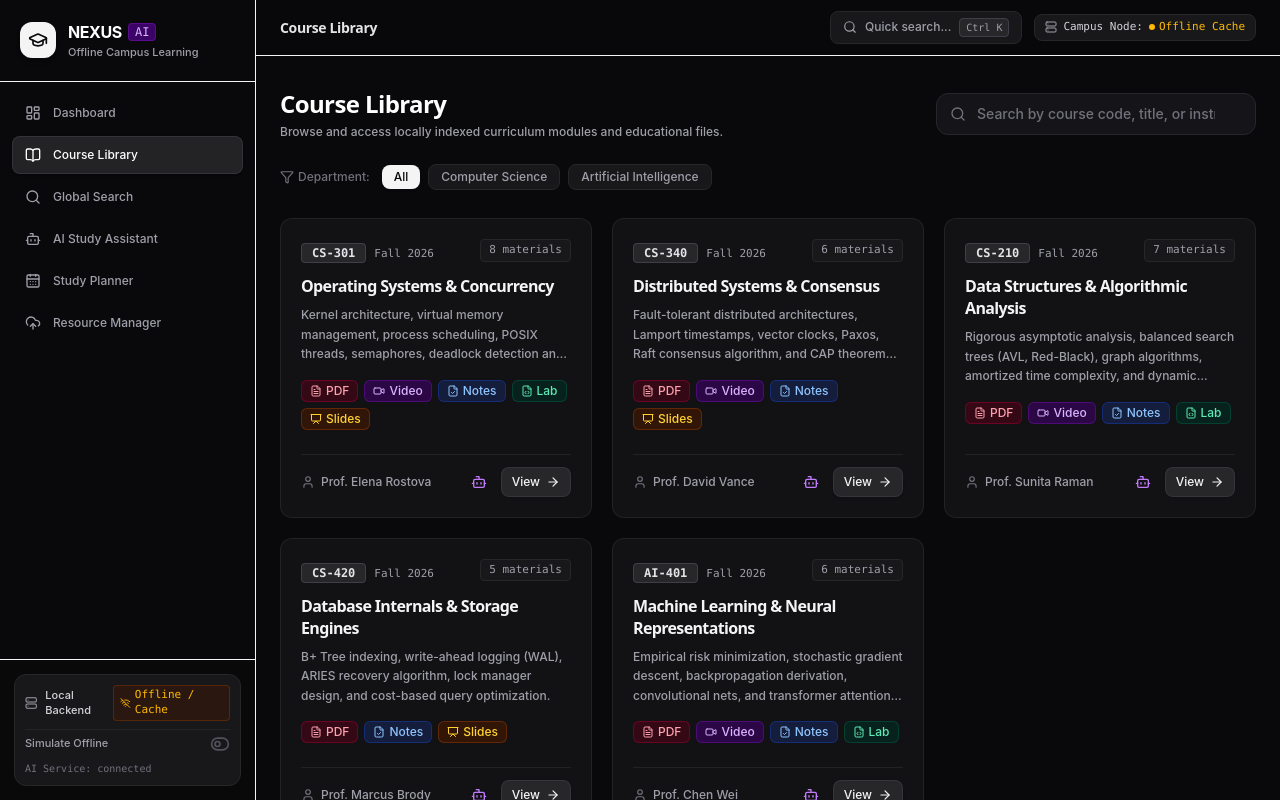
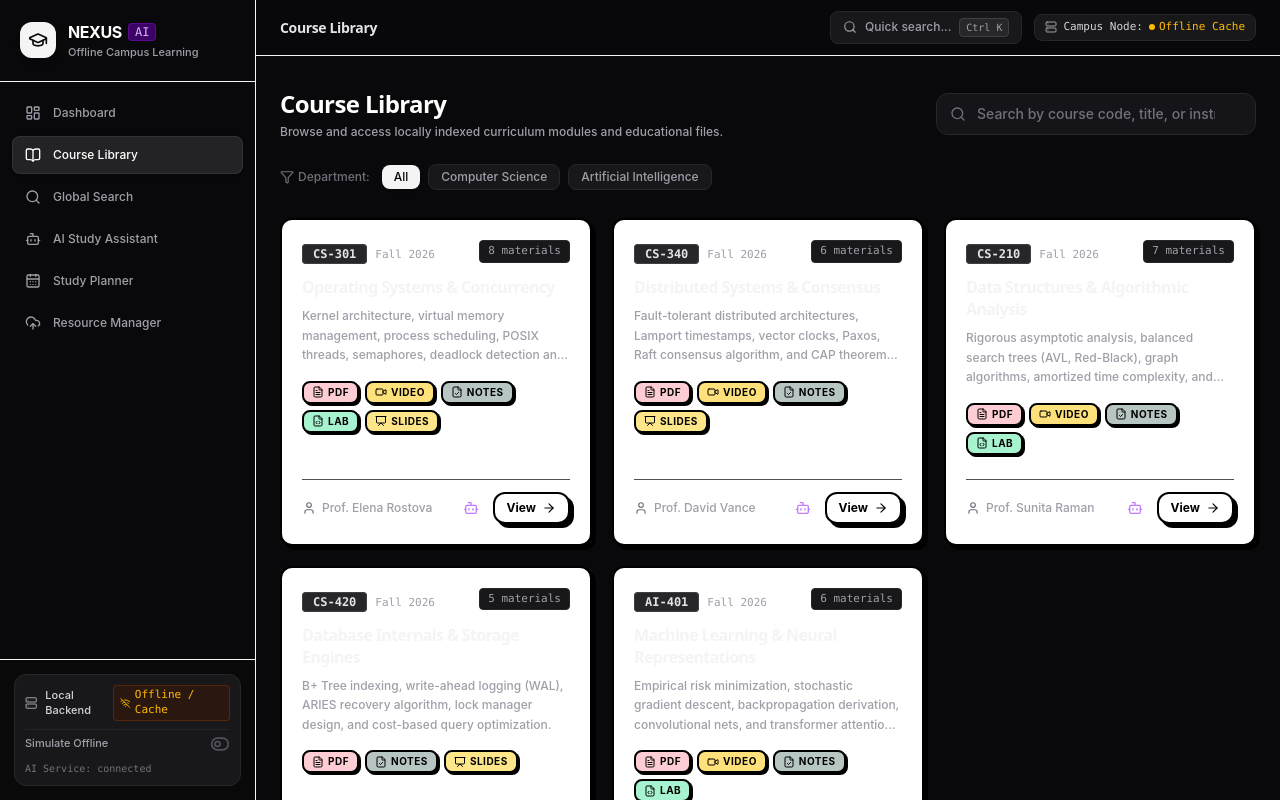
Before and after one commit to Sriram-Nambiar/Nexus, a React (Vite) app in the folder frontend/: page /courses in a window 1280 px wide. Built offline with nearby package versions, Linux system fonts and the light colour scheme; no server answers; a web font is replaced by a local one.

Commit message:
feat(ui): convert base UI components (Button, Card, Badge, Modal) to Neo-Brutalist specification

```diff
--- a/frontend/src/components/common/Badge.tsx
+++ b/frontend/src/components/common/Badge.tsx
@@ -4,7 +4,7 @@ import { FileText, Video, FileCode, Presentation, FileCheck, CheckCircle2, Alert
 
 interface BadgeProps {
   children?: React.ReactNode;
-  variant?: 'default' | 'blue' | 'purple' | 'emerald' | 'amber' | 'rose' | 'neutral' | 'grounded' | 'ungrounded';
+  variant?: 'default' | 'blue' | 'purple' | 'emerald' | 'amber' | 'rose' | 'neutral' | 'yellow' | 'sage' | 'grounded' | 'ungrounded';
   size?: 'sm' | 'md';
   resourceType?: ResourceType;
   icon?: React.ReactNode;
@@ -27,59 +27,61 @@ export const Badge: React.FC<BadgeProps> = ({
     switch (resourceType) {
       case 'pdf':
         computedVariant = 'rose';
-        computedIcon = computedIcon || <FileText className="w-3 h-3" />;
+        computedIcon = computedIcon || <FileText className="w-3 h-3 text-black" />;
         label = label || 'PDF';
         break;
       case 'video':
-        computedVariant = 'purple';
-        computedIcon = computedIcon || <Video className="w-3 h-3" />;
+        computedVariant = 'yellow';
+        computedIcon = computedIcon || <Video className="w-3 h-3 text-black" />;
         label = label || 'Video';
         break;
       case 'notes':
-        computedVariant = 'blue';
-        computedIcon = computedIcon || <FileCheck className="w-3 h-3" />;
+        computedVariant = 'sage';
+        computedIcon = computedIcon || <FileCheck className="w-3 h-3 text-black" />;
         label = label || 'Notes';
         break;
       case 'lab':
         computedVariant = 'emerald';
-        computedIcon = computedIcon || <FileCode className="w-3 h-3" />;
+        computedIcon = computedIcon || <FileCode className="w-3 h-3 text-black" />;
         label = label || 'Lab';
         break;
       case 'slides':
         computedVariant = 'amber';
-        computedIcon = computedIcon || <Presentation className="w-3 h-3" />;
+        computedIcon = computedIcon || <Presentation className="w-3 h-3 text-black" />;
         label = label || 'Slides';
         break;
     }
   }
 
   const variantStyles = {
-    default: 'bg-zinc-800/80 text-zinc-300 border-zinc-700/60',
-    neutral: 'bg-zinc-900 text-zinc-400 border-zinc-800',
-    blue: 'bg-blue-950/60 text-blue-300 border-blue-800/50',
-    purple: 'bg-purple-950/60 text-purple-300 border-purple-800/50',
-    emerald: 'bg-emerald-950/60 text-emerald-300 border-emerald-800/50',
-    amber: 'bg-amber-950/60 text-amber-300 border-amber-800/50',
-    rose: 'bg-rose-950/60 text-rose-300 border-rose-800/50',
-    grounded: 'bg-emerald-950/70 text-emerald-300 border-emerald-700/60 font-medium',
-    ungrounded: 'bg-amber-950/70 text-amber-300 border-amber-700/60 font-medium',
+    default: 'bg-[#f4f4f5] text-black',
+    neutral: 'bg-white text-black',
+    yellow: 'bg-[#ffe17c] text-black',
+    sage: 'bg-[#b7c6c2] text-black',
+    blue: 'bg-[#bfdbfe] text-black',
+    purple: 'bg-[#e9d5ff] text-black',
+    emerald: 'bg-[#a7f3d0] text-black',
+    amber: 'bg-[#fde68a] text-black',
+    rose: 'bg-[#fecdd3] text-black',
+    grounded: 'bg-[#b7c6c2] text-black',
+    ungrounded: 'bg-[#ffe17c] text-black',
   };
 
   const sizeStyles = {
-    sm: 'text-xs px-2 py-0.5 gap-1',
+    sm: 'text-[10px] px-2 py-0.5 gap-1',
     md: 'text-xs px-2.5 py-1 gap-1.5',
   };
 
   if (variant === 'grounded' && !computedIcon) {
-    computedIcon = <CheckCircle2 className="w-3.5 h-3.5 text-emerald-400" />;
+    computedIcon = <CheckCircle2 className="w-3.5 h-3.5 text-black" />;
   }
   if (variant === 'ungrounded' && !computedIcon) {
-    computedIcon = <AlertCircle className="w-3.5 h-3.5 text-amber-400" />;
+    computedIcon = <AlertCircle className="w-3.5 h-3.5 text-black" />;
   }
 
   return (
     <span
-      className={`inline-flex items-center rounded-md border font-medium transition-colors ${variantStyles[computedVariant]} ${sizeStyles[size]} ${className}`}
+      className={`inline-flex items-center rounded-lg border-2 border-black font-bold uppercase tracking-wider shadow-[2px_2px_0px_0px_#000000] select-none ${variantStyles[computedVariant]} ${sizeStyles[size]} ${className}`}
     >
       {computedIcon}
       {label}
--- a/frontend/src/components/common/Button.tsx
+++ b/frontend/src/components/common/Button.tsx
@@ -1,8 +1,8 @@
 import React from 'react';
 import { Loader2 } from 'lucide-react';
 
-interface ButtonProps extends React.ButtonHTMLAttributes<HTMLButtonElement> {
-  variant?: 'primary' | 'secondary' | 'outline' | 'ghost' | 'danger';
+export interface ButtonProps extends React.ButtonHTMLAttributes<HTMLButtonElement> {
+  variant?: 'primary' | 'secondary' | 'yellow' | 'sage' | 'outline' | 'ghost' | 'danger';
   size?: 'sm' | 'md' | 'lg';
   isLoading?: boolean;
   leftIcon?: React.ReactNode;
@@ -21,25 +21,29 @@ export const Button: React.FC<ButtonProps> = ({
   ...props
 }) => {
   const baseStyles =
-    'inline-flex items-center justify-center font-medium rounded-lg transition-colors focus:outline-none focus:ring-2 focus:ring-zinc-600 focus:ring-offset-2 focus:ring-offset-zinc-950 disabled:opacity-50 disabled:cursor-not-allowed select-none active:scale-[0.99]';
+    'inline-flex items-center justify-center font-bold font-sans rounded-xl border-2 border-black transition-all duration-150 cursor-pointer select-none focus:outline-none disabled:opacity-50 disabled:cursor-not-allowed disabled:transform-none disabled:shadow-none';
 
   const variantStyles = {
     primary:
-      'bg-zinc-100 text-zinc-950 hover:bg-white active:bg-zinc-200 border border-transparent shadow-sm',
+      'bg-black text-white shadow-[4px_4px_0px_0px_#000000] hover:translate-x-0.5 hover:translate-y-0.5 hover:shadow-[2px_2px_0px_0px_#000000] active:translate-x-1 active:translate-y-1 active:shadow-none',
     secondary:
-      'bg-zinc-800 text-zinc-100 hover:bg-zinc-700/80 active:bg-zinc-800 border border-zinc-700/60 shadow-sm',
+      'bg-white text-black shadow-[4px_4px_0px_0px_#000000] hover:translate-x-0.5 hover:translate-y-0.5 hover:shadow-[2px_2px_0px_0px_#000000] active:translate-x-1 active:translate-y-1 active:shadow-none',
+    yellow:
+      'bg-[#ffe17c] text-black shadow-[4px_4px_0px_0px_#000000] hover:translate-x-0.5 hover:translate-y-0.5 hover:shadow-[2px_2px_0px_0px_#000000] active:translate-x-1 active:translate-y-1 active:shadow-none',
+    sage:
+      'bg-[#b7c6c2] text-black shadow-[4px_4px_0px_0px_#000000] hover:translate-x-0.5 hover:translate-y-0.5 hover:shadow-[2px_2px_0px_0px_#000000] active:translate-x-1 active:translate-y-1 active:shadow-none',
     outline:
-      'bg-transparent text-zinc-200 hover:bg-zinc-900 border border-zinc-750 active:bg-zinc-850',
+      'bg-transparent text-black border-2 border-black shadow-[2px_2px_0px_0px_#000000] hover:bg-black/5 hover:translate-x-0.5 hover:translate-y-0.5 active:translate-x-1 active:translate-y-1 active:shadow-none',
     ghost:
-      'bg-transparent text-zinc-300 hover:bg-zinc-800/60 hover:text-white border border-transparent',
+      'bg-transparent text-current border-transparent shadow-none hover:bg-black/10 hover:border-black/20',
     danger:
-      'bg-rose-950/80 text-rose-200 hover:bg-rose-900 border border-rose-800/60 active:bg-rose-950',
+      'bg-[#ff5f57] text-black shadow-[4px_4px_0px_0px_#000000] hover:translate-x-0.5 hover:translate-y-0.5 hover:shadow-[2px_2px_0px_0px_#000000] active:translate-x-1 active:translate-y-1 active:shadow-none',
   };
 
   const sizeStyles = {
-    sm: 'text-xs px-2.5 py-1.5 gap-1.5',
-    md: 'text-sm px-3.5 py-2 gap-2',
-    lg: 'text-base px-4 py-2.5 gap-2.5',
+    sm: 'text-xs px-3 py-1.5 gap-1.5',
+    md: 'text-sm px-4 py-2 gap-2',
+    lg: 'text-base px-6 py-3 gap-2.5',
   };
 
   return (
--- a/frontend/src/components/common/Card.tsx
+++ b/frontend/src/components/common/Card.tsx
@@ -3,19 +3,32 @@ import React from 'react';
 interface CardProps extends React.HTMLAttributes<HTMLDivElement> {
   children: React.ReactNode;
   hoverable?: boolean;
+  variant?: 'white' | 'yellow' | 'sage' | 'charcoal';
   className?: string;
 }
 
 export const Card: React.FC<CardProps> = ({
   children,
   hoverable = false,
+  variant = 'white',
   className = '',
   ...props
 }) => {
+  const variantStyles = {
+    white: 'bg-white text-black',
+    yellow: 'bg-[#ffe17c] text-black',
+    sage: 'bg-[#b7c6c2] text-black',
+    charcoal: 'bg-[#171e19] text-white',
+  };
+
   return (
     <div
-      className={`bg-zinc-900/70 border border-zinc-800/80 rounded-xl overflow-hidden ${
-        hoverable ? 'hover:border-zinc-700/80 hover:bg-zinc-900 transition-all duration-150' : ''
+      className={`border-2 border-black rounded-xl shadow-[4px_4px_0px_0px_#000000] overflow-hidden ${
+        variantStyles[variant]
+      } ${
+        hoverable
+          ? 'hover:translate-x-0.5 hover:translate-y-0.5 hover:shadow-[6px_6px_0px_0px_#000000] transition-all duration-150'
+          : ''
       } ${className}`}
       {...props}
     >
--- a/frontend/src/components/common/Modal.tsx
+++ b/frontend/src/components/common/Modal.tsx
@@ -54,37 +54,37 @@ export const Modal: React.FC<ModalProps> = ({
     <div className="fixed inset-0 z-50 flex items-center justify-center p-3 sm:p-6 animate-in fade-in duration-150">
       {/* Backdrop */}
       <div
-        className="fixed inset-0 bg-black/80 backdrop-blur-sm transition-opacity"
+        className="fixed inset-0 bg-black/75 backdrop-blur-xs transition-opacity"
         onClick={onClose}
         aria-hidden="true"
       />
 
-      {/* Modal Dialog */}
+      {/* Modal Dialog: Neo-Brutalist White with 2px solid black border & 12px hard shadow */}
       <div
-        className={`relative w-full ${maxWidthStyles[maxWidth]} bg-zinc-900 border border-zinc-800 rounded-2xl shadow-2xl overflow-hidden flex flex-col z-10 max-h-[92vh]`}
+        className={`relative w-full ${maxWidthStyles[maxWidth]} bg-white border-2 border-black rounded-2xl shadow-hard-xl overflow-hidden flex flex-col z-10 max-h-[92vh]`}
         role="dialog"
         aria-modal="true"
       >
-        {/* Header */}
+        {/* Header: #ffe17c with border-b-2 border-black */}
         {(title || showCloseButton) && (
-          <div className="flex items-center justify-between px-5 py-4 border-b border-zinc-800/80 bg-zinc-900/90 shrink-0">
+          <div className="flex items-center justify-between px-6 py-4 border-b-2 border-black bg-[#ffe17c] shrink-0">
             <div className="pr-4 overflow-hidden">
               {title && (
                 typeof title === 'string' ? (
-                  <h2 className="text-lg font-semibold text-zinc-100 truncate">{title}</h2>
+                  <h2 className="font-heading text-xl font-extrabold text-black truncate">{title}</h2>
                 ) : (
                   title
                 )
               )}
-              {subtitle && <p className="text-xs text-zinc-400 mt-0.5 truncate">{subtitle}</p>}
+              {subtitle && <p className="text-xs text-black/80 font-bold mt-0.5 truncate">{subtitle}</p>}
             </div>
             {showCloseButton && (
               <button
                 onClick={onClose}
-                className="p-1.5 rounded-lg text-zinc-400 hover:text-white hover:bg-zinc-800 transition-colors focus:outline-none focus:ring-2 focus:ring-zinc-600"
+                className="p-1.5 rounded-lg bg-black text-[#ffe17c] border-2 border-black shadow-hard-sm hover:translate-x-0.5 hover:translate-y-0.5 transition-all cursor-pointer"
                 aria-label="Close modal"
               >
-                <X className="w-5 h-5" />
+                <X className="w-5 h-5 stroke-[2.5]" />
               </button>
             )}
           </div>
```
